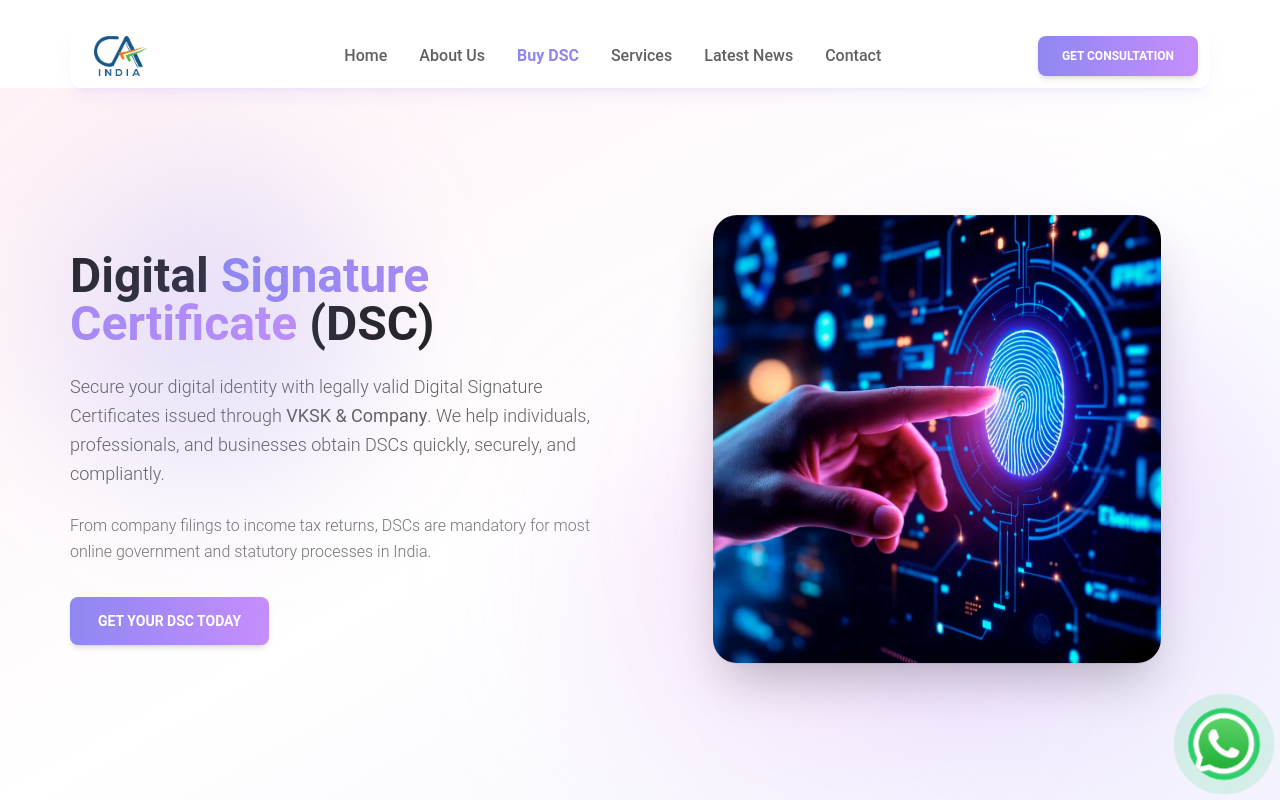
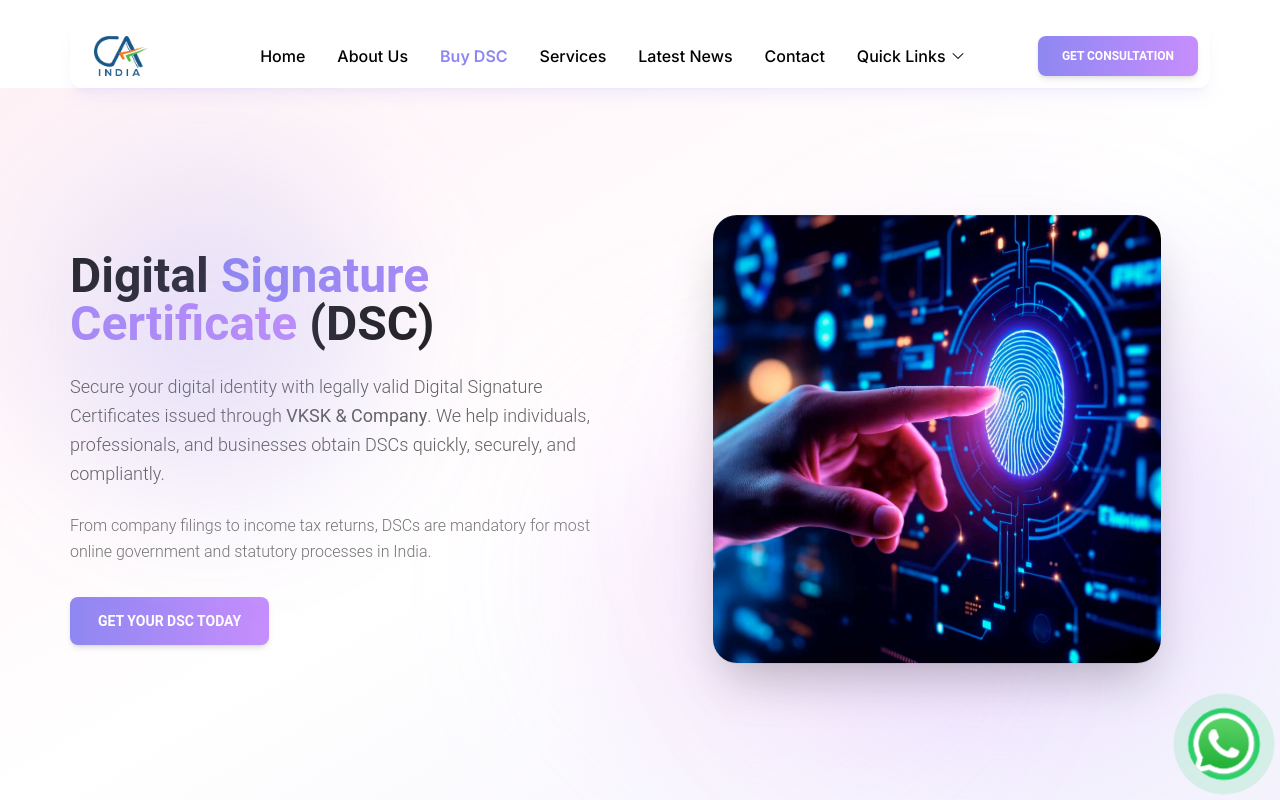
Before and after one commit to trisergetechnologies/VKSK-Website-Production, a Next.js app: page /dsc in a window 1280 px wide. Shown: the top 800 px of the page. Built offline with nearby package versions, Linux system fonts and the light colour scheme.

Commit message:
navbar/footer changes

```diff
--- a/src/app/home-sections/hero.tsx
+++ b/src/app/home-sections/hero.tsx
@@ -110,7 +110,7 @@ export default function Hero() {
               >
                 <div className="glass rounded-3xl p-6 sm:p-8 shadow-2xl border border-white/20">
                   <Image
-                    src="/image/logos/vksklogo.jpg"
+                    src="/image/logos/CA-Logo.png"
                     alt="VKSK & Company"
                     width={500}
                     height={500}
@@ -122,13 +122,13 @@ export default function Hero() {
                 {/* Floating badges – mobile safe */}
                 <div className="absolute -right-2 sm:-right-6 -bottom-2 sm:-bottom-6 bg-white/90 backdrop-blur-md rounded-xl p-3 sm:p-4 border border-primary/20 shadow-xl">
                   <p className="text-xs sm:text-sm font-bold text-green-600">
-                    +91 9911560588
+                    Contact Us <br/> +91 9911560588
                   </p>
                 </div>
 
                 <div className="absolute -left-2 sm:-left-6 -top-2 sm:-top-6 bg-white/90 backdrop-blur-md rounded-xl p-3 sm:p-4 border border-primary/20 shadow-xl">
                   <p className="text-xs sm:text-sm font-bold text-primary">
-                    Trusted
+                    Trusted<br/>Firm
                   </p>
                 </div>
               </motion.div>
--- a/src/components/footer.tsx
+++ b/src/components/footer.tsx
@@ -26,8 +26,7 @@ const FIRM_INFO = {
   registration: "040721N",
   established: "26-12-2022",
   address:
-    "A-110 Ground Floor, Gate No. 4, Swasthya Vihar, Near Preet Vihar, New Delhi-110092",
-  pan: "AAWFV4339D",
+    "A-196/1B, Shri Ram Nagar, Nearby Punjab National Bank, Shahdara, New Delhi-110092",
   email: "vkskoffice@gmail.com",
   phone: "+91-9911565237",
 };
@@ -56,9 +55,6 @@ export function Footer() {
               </Typography>
               <Typography className="text-gray-600 text-sm mb-2">
                 Reg. No.: {FIRM_INFO.registration}
-              </Typography>
-              <Typography className="text-gray-600 text-sm">
-                PAN: {FIRM_INFO.pan}
               </Typography>
 
               <Typography className="mt-5 text-gray-700 text-sm leading-relaxed">
--- a/src/components/navbar.tsx
+++ b/src/components/navbar.tsx
@@ -8,14 +8,15 @@ import {
   Collapse,
   Button,
   IconButton,
-  Typography,
 } from "@material-tailwind/react";
 import {
   XMarkIcon,
   Bars3Icon,
+  ChevronDownIcon,
 } from "@heroicons/react/24/solid";
 import { motion } from "framer-motion";
 
+/* ------------------ Main Nav Menu ------------------ */
 const NAV_MENU = [
   { name: "Home", href: "/" },
   { name: "About Us", href: "/about" },
@@ -25,6 +26,15 @@ const NAV_MENU = [
   { name: "Contact", href: "/contact" },
 ];
 
+/* ------------------ Quick Links ------------------ */
+const QUICK_LINKS = [
+  { name: "GST Portal", href: "https://www.gst.gov.in" },
+  { name: "Income Tax e-Filing", href: "https://www.incometax.gov.in" },
+  { name: "CBIC", href: "https://www.cbic.gov.in" },
+  { name: "ICAI", href: "https://www.icai.org" },
+  { name: "C&AG (CIG)", href: "https://cag.gov.in" },
+];
+
 interface NavItemProps {
   href: string;
   children: React.ReactNode;
@@ -32,41 +42,44 @@ interface NavItemProps {
   onClick?: () => void;
 }
 
+/* ------------------ FIXED NavItem ------------------ */
 function NavItem({ href, children, isActive, onClick }: NavItemProps) {
   return (
     <li>
-      <Link href={href} onClick={onClick}>
-        <Typography
-          variant="paragraph"
-          className={`flex items-center gap-2 font-medium transition-colors ${
-            isActive
-              ? "text-primary font-semibold"
-              : "text-gray-700 hover:text-primary"
-          }`}
+      <Link
+        href={href}
+        onClick={onClick}
+        className="block"
+      >
+        <span
+          className={`
+            flex items-center gap-2 font-medium transition-colors
+            text-black
+            hover:text-primary
+            active:text-primary
+            focus:text-primary
+            ${isActive ? "font-semibold text-primary" : ""}
+          `}
         >
           {children}
-        </Typography>
+        </span>
       </Link>
     </li>
   );
 }
 
+
 export function Navbar() {
   const [open, setOpen] = React.useState(false);
+  const [quickOpen, setQuickOpen] = React.useState(false);
   const pathname = usePathname();
 
-  function handleOpen() {
-    setOpen((cur) => !cur);
-  }
-
   React.useEffect(() => {
-    window.addEventListener(
-      "resize",
-      () => window.innerWidth >= 960 && setOpen(false)
-    );
+    const resizeHandler = () => window.innerWidth >= 960 && setOpen(false);
+    window.addEventListener("resize", resizeHandler);
+    return () => window.removeEventListener("resize", resizeHandler);
   }, []);
 
-  /** ✅ Correct active state handling (supports hash links) */
   const isActiveLink = (href: string) => {
     if (href === "/") return pathname === "/";
     if (href.startsWith("/#")) return pathname === "/";
@@ -84,7 +97,7 @@ export function Navbar() {
         <MTNavbar
           blurred
           color="white"
-          className="z-50 mt-6 relative border-0 pr-3 py-3 pl-6 shadow-lg shadow-primary/10 glass"
+          className="z-50 mt-6 border-0 pr-3 py-3 pl-6 shadow-lg shadow-primary/10 glass"
         >
           <div className="flex items-center justify-between">
             <Link href="/">
@@ -95,7 +108,7 @@ export function Navbar() {
               />
             </Link>
 
-            {/* Desktop Menu */}
+            {/* ---------------- Desktop Menu ---------------- */}
             <ul className="ml-10 hidden items-center gap-8 lg:flex">
               {NAV_MENU.map(({ name, href }) => (
                 <NavItem
@@ -106,12 +119,40 @@ export function Navbar() {
                   {name}
                 </NavItem>
               ))}
+
+              {/* Quick Links (Pure Tailwind) */}
+              <li className="relative">
+                <button
+                  onClick={() => setQuickOpen(!quickOpen)}
+                  className="flex items-center gap-1 font-medium text-black hover:text-primary"
+                >
+                  Quick Links
+                  <ChevronDownIcon className="h-4 w-4" />
+                </button>
+
+                {quickOpen && (
+                  <ul className="absolute left-0 top-full mt-3 w-60 rounded-xl bg-white shadow-lg border border-gray-100 z-50">
+                    {QUICK_LINKS.map((link) => (
+                      <li key={link.name}>
+                        <a
+                          href={link.href}
+                          target="_blank"
+                          rel="noopener noreferrer"
+                          className="block px-4 py-3 font-medium text-black hover:bg-gray-50 hover:text-primary"
+                        >
+                          {link.name}
+                        </a>
+                      </li>
+                    ))}
+                  </ul>
+                )}
+              </li>
             </ul>
 
             <div className="hidden items-center gap-4 lg:flex">
               <Link href="/contact">
                 <Button
-                  className="bg-gradient-to-r from-primary to-secondary text-white shadow-glow-primary hover:shadow-glow-secondary transition-all"
+                  className="bg-gradient-to-r from-primary to-secondary text-white"
                   size="md"
                 >
                   Get Consultation
@@ -122,20 +163,20 @@ export function Navbar() {
             <IconButton
               variant="text"
               color="gray"
-              onClick={handleOpen}
-              className="ml-auto inline-block lg:hidden"
+              onClick={() => setOpen(!open)}
+              className="ml-auto lg:hidden"
             >
               {open ? (
-                <XMarkIcon strokeWidth={2} className="h-6 w-6" />
+                <XMarkIcon className="h-6 w-6" />
               ) : (
-                <Bars3Icon strokeWidth={2} className="h-6 w-6" />
+                <Bars3Icon className="h-6 w-6" />
               )}
             </IconButton>
           </div>
 
-          {/* Mobile Menu */}
+          {/* ---------------- Mobile Menu ---------------- */}
           <Collapse open={open}>
-            <div className="container mx-auto mt-3 border-t border-gray-200 px-2 pt-4">
+            <div className="mt-4 border-t border-gray-200 pt-4">
               <ul className="flex flex-col gap-4">
                 {NAV_MENU.map(({ name, href }) => (
                   <NavItem
@@ -147,14 +188,42 @@ export function Navbar() {
                     {name}
                   </NavItem>
                 ))}
+
+                <li>
+                  <button
+                    onClick={() => setQuickOpen(!quickOpen)}
+                    className="flex w-full items-center justify-between font-normal text-black"
+                  >
+                    Quick Links
+                    <ChevronDownIcon
+                      className={`h-4 w-4 transition-transform ${
+                        quickOpen ? "rotate-180" : ""
+                      }`}
+                    />
+                  </button>
+
+                  {quickOpen && (
+                    <ul className="mt-3 ml-3 border-l border-gray-200 pl-4 space-y-3">
+                      {QUICK_LINKS.map((link) => (
+                        <li key={link.name}>
+                          <a
+                            href={link.href}
+                            target="_blank"
+                            rel="noopener noreferrer"
+                            className="text-sm font-normal text-black hover:text-primary"
+                          >
+                            {link.name}
+                          </a>
+                        </li>
+                      ))}
+                    </ul>
+                  )}
+                </li>
               </ul>
 
-              <div className="mt-6 mb-4 flex items-center gap-4">
-                <Link href="/contact" className="w-full" onClick={() => setOpen(false)}>
-                  <Button
-                    className="w-full bg-gradient-to-r from-primary to-secondary text-white"
-                    size="md"
-                  >
+              <div className="mt-6">
+                <Link href="/contact" onClick={() => setOpen(false)}>
+                  <Button className="w-full bg-gradient-to-r from-primary to-secondary text-white">
                     Get Consultation
                   </Button>
                 </Link>
```
